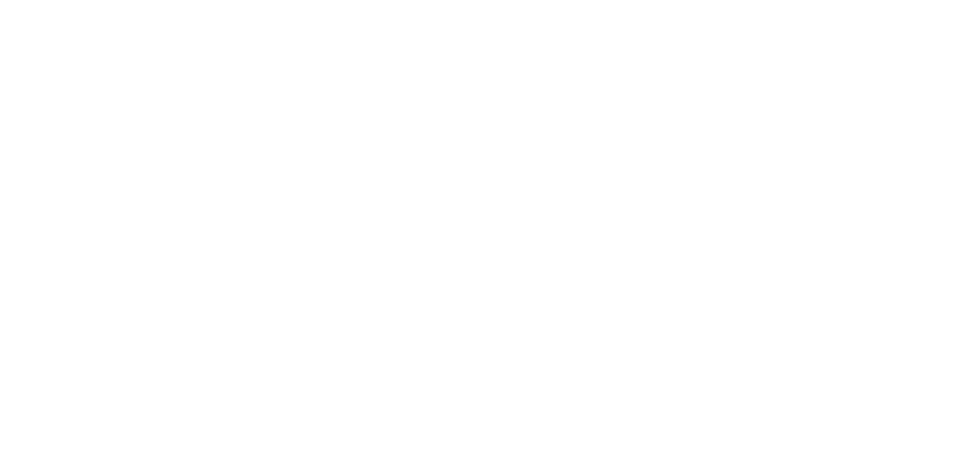
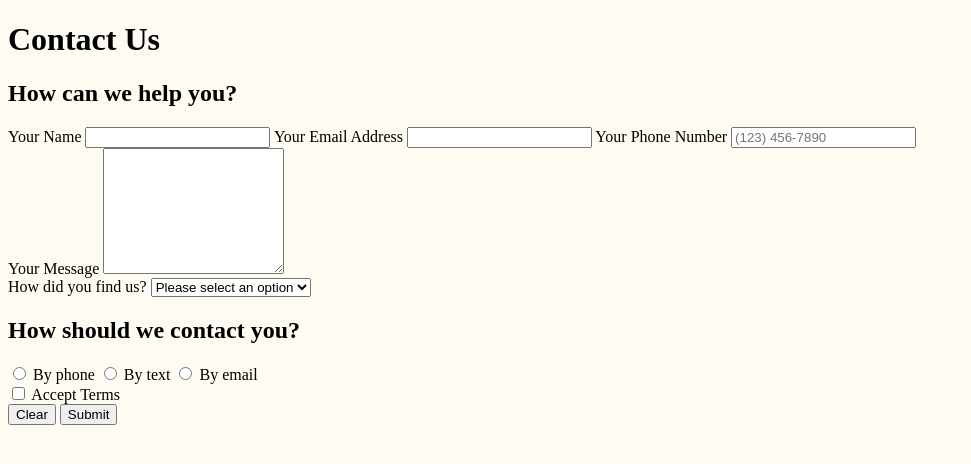
Before and after one commit to MichaelMkrtch/demo-form, a plain HTML site: page index.html in a window 1280 px wide. Shown: the whole page, without its empty margins (0-971 px from the left). Drawn offline with Linux system fonts and the light colour scheme.

Commit message:
add form content

```diff
--- a/index.html
+++ b/index.html
@@ -5,6 +5,73 @@
     <meta http-equiv="X-UA-Compatible" content="IE=edge" />
     <meta name="viewport" content="width=device-width, initial-scale=1.0" />
     <title>Contact Us</title>
+    <link rel="stylesheet" href="styles.css" />
   </head>
-  <body></body>
+  <body>
+    <header>
+      <h1>Contact Us</h1>
+    </header>
+
+    <main>
+      <form action="/" method="POST">
+        <section>
+          <h2>How can we help you?</h2>
+
+          <label for="username">Your Name</label>
+          <input type="text" name="user-name" id="username" />
+
+          <label for="useremail">Your Email Address</label>
+          <input type="email" name="user-email" id="useremail" />
+
+          <label for="userphone">Your Phone Number</label>
+          <input
+            type="tel"
+            name="user-phone"
+            id="userphone"
+            placeholder="(123) 456-7890"
+          />
+        </section>
+
+        <section>
+          <label for="usermessage">Your Message</label>
+          <textarea name="user-message" id="usermessage" rows="8"></textarea>
+        </section>
+
+        <section>
+          <label for="discovery">How did you find us?</label>
+          <select name="discovery" id="discovery">
+            <option value="" disabled selected hidden>
+              Please select an option
+            </option>
+            <option value="web-search">Web Search</option>
+            <option value="social-media">Social Media</option>
+            <option value="friends-family">Friends or Family</option>
+          </select>
+        </section>
+
+        <section>
+          <h2>How should we contact you?</h2>
+
+          <input type="radio" name="contact" id="call" value="call" />
+          <label for="call">By phone</label>
+
+          <input type="radio" name="contact" id="text" value="text" />
+          <label for="text">By text</label>
+
+          <input type="radio" name="contact" id="email" value="email" />
+          <label for="email">By email</label>
+        </section>
+
+        <section>
+          <input type="checkbox" name="accept-terms" id="terms" />
+          <label for="terms">Accept Terms</label>
+        </section>
+
+        <section>
+          <button type="reset">Clear</button>
+          <button type="submit">Submit</button>
+        </section>
+      </form>
+    </main>
+  </body>
 </html>
--- a/styles.css
+++ b/styles.css
@@ -0,0 +1,8 @@
+html {
+    --color-cream-100: rgb(254, 251, 243);
+    --color-cream-400: rgb(248, 240, 223);
+}
+
+body {
+    background-color: var(--color-cream-100);
+}
```
